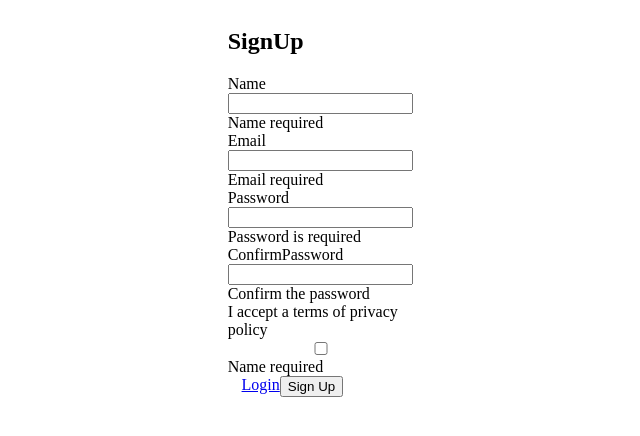
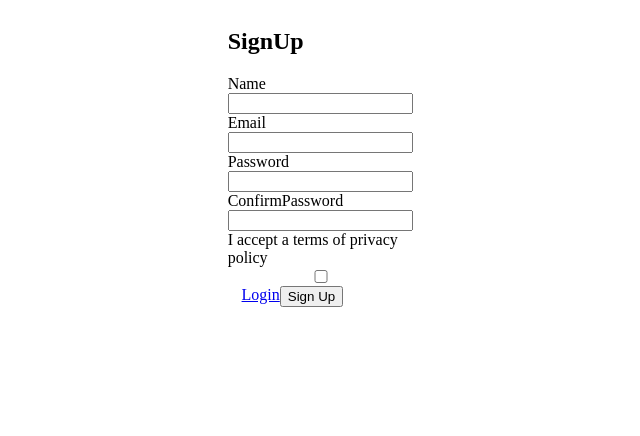
Before and after one commit to Fateme-Hashemi/Store-Site, a React (Create React App) app: page / in a window 1280 px wide. Shown: the top 436 px of the page, without its empty margins (6-646 px from the left). Built offline with nearby package versions, Linux system fonts and the light colour scheme.

Commit message:
submitHandler added

```diff
--- a/src/component/SingUp.js
+++ b/src/component/SingUp.js
@@ -22,7 +22,7 @@ const [touched, setTouched] = useState({});
 useEffect (()=>{
     setError(validate(data))
     console.log(error)
-},[data])
+},[data],[touched])
 
 
 
@@ -45,9 +45,15 @@ const focusHandler = event => {
 
 const submitHandler =event => {
     if(!Object.keys(error).length) {
-        console
+        console.log(error)
     }else {
-        setT
+        setTouched( {
+            name: true,
+            email:true,
+            password:true,
+            confirmpassword: true,
+            isAccepted: true
+        })
     }
 }
     return (
@@ -58,19 +64,19 @@ const submitHandler =event => {
             <h2>SignUp</h2>
             <label>Name</label>
             <input type='text' value={data.name} name='name' onChange={changeHandler} onFocus={focusHandler} />
-            {error.name && <span>{error.name}</span>}
+            {error.name && touched.name && <span>{error.name}</span>}
             <label>Email</label>
             <input type='text' value={data.email} name='email' onChange={changeHandler} onFocus={focusHandler} />
-            {error.email && <span>{error.email}</span>}
+            {error.email && touched.email && <span>{error.email}</span>}
             <label>Password</label>
             <input type='password' value={data.password} name='password' onChange={changeHandler} onFocus={focusHandler} />
-            {error.password && <span>{error.password}</span>}
+            {error.password && touched.password && <span>{error.password}</span>}
             <label>ConfirmPassword</label>
             <input type='password' value={data.confirmpassword} name='confirmpassword' onChange={changeHandler} onFocus={focusHandler} />
-            {error.confirmpassword && <span>{error.confirmpassword}</span>}
+            {error.confirmpassword && touched.confirmpassword && <span>{error.confirmpassword}</span>}
             <label>I accept a terms of privacy policy</label>
             <input type='checkbox' value={data.isAccepted} name='isAccepted' onChange={changeHandler} onFocus={focusHandler} />
-            {error.isAccepted && <span>{error.name}</span>}
+            {error.isAccepted && touched.isAccepted && <span>{error.name}</span>}
             <div>
                 <a href='#'>Login</a>
                 <button type='submit'>Sign Up</button>
```
